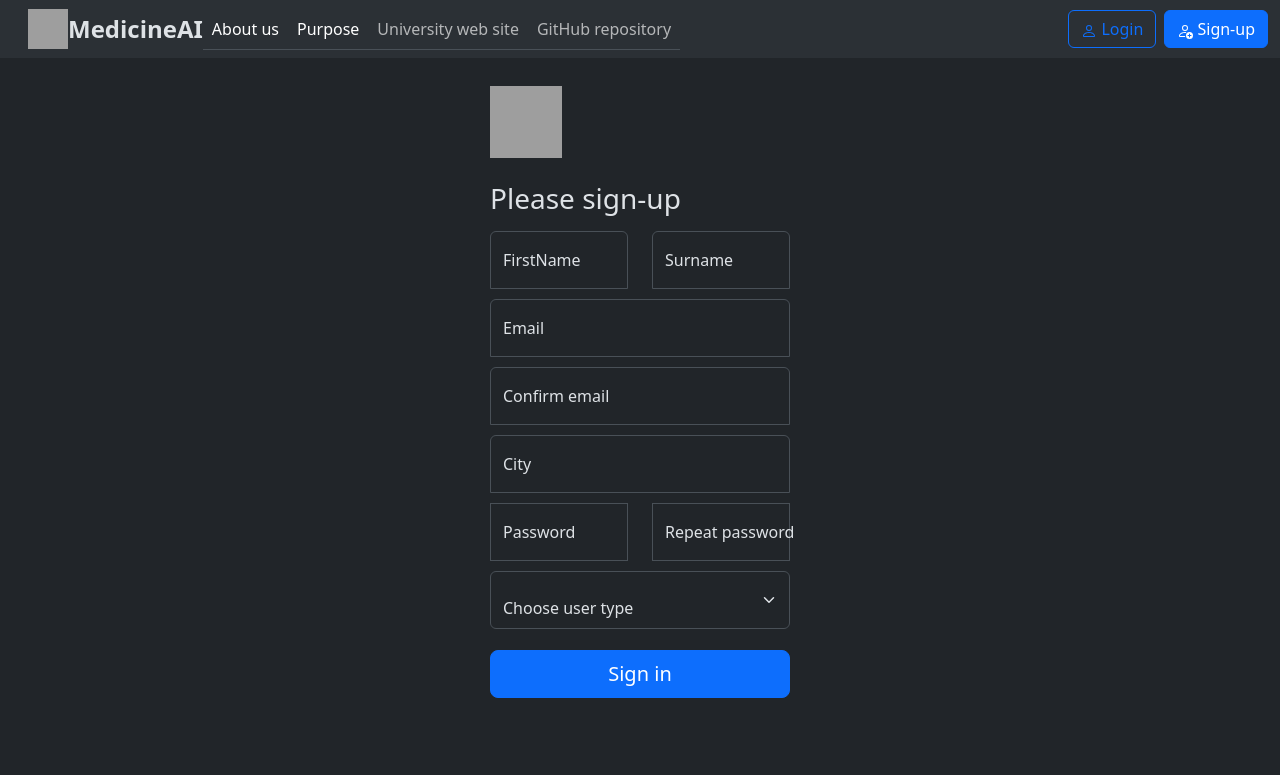
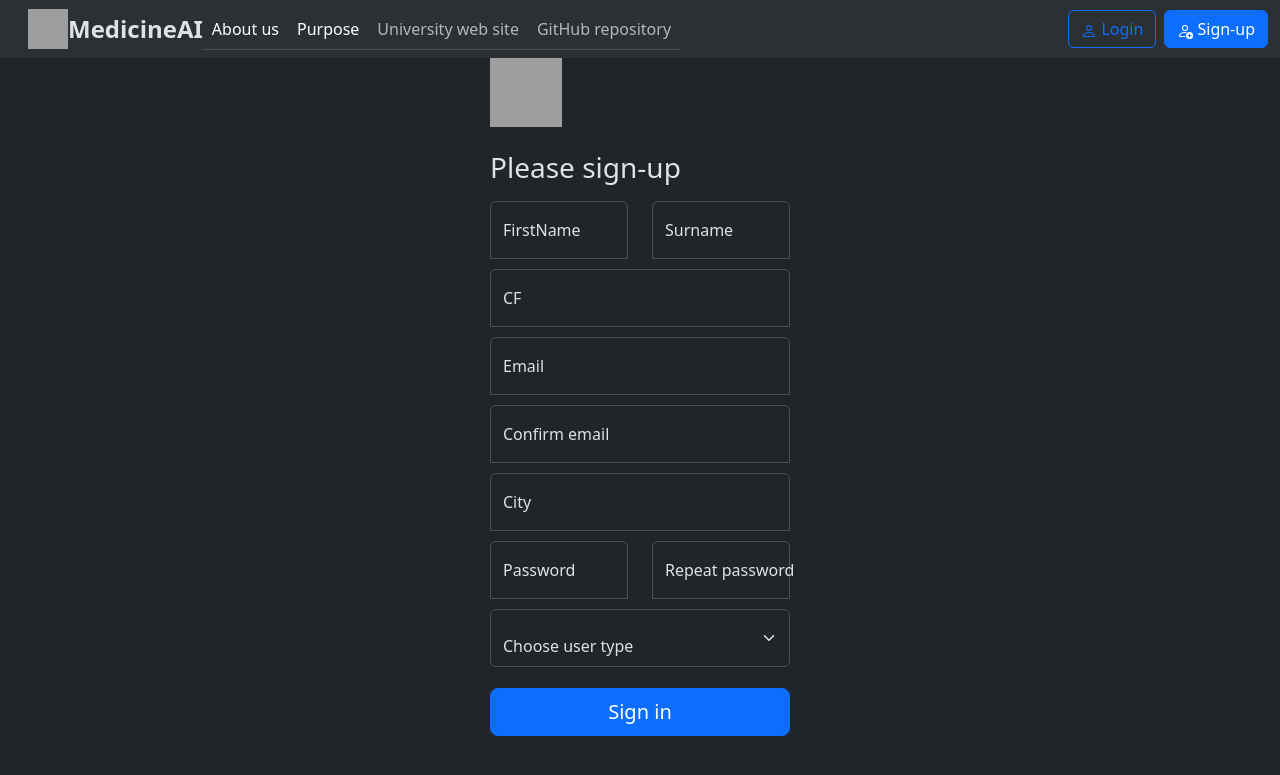
Before and after one commit to GiuseppeTimpano/Bio-signal-imaging-webapp, a Flask app: page /signup.html in a window 1280 px wide. Shown: the top 775 px of the page. Run offline with Flask 3, Linux system fonts and the light colour scheme; some libraries are stand-ins or nearby versions; grey boxes are pictures that could not be loaded.

Commit message:
signup flask

```diff
--- a/flask_app/app.py
+++ b/flask_app/app.py
@@ -23,7 +23,7 @@ def login():
             return redirect(url_for('home'))
         else:
             flash('Login Unsuccessful. Please check username and password', 'danger')
-            return redirect(url_for('home'))
+            return redirect(url_for('login'))
     return render_template('login.html', title='Login', form=form, name=session.get('name'))
 
 @app.route("/signup.html")
--- a/flask_app/forms.py
+++ b/flask_app/forms.py
@@ -15,6 +15,10 @@ class SignUpForm(FlaskForm):
                        validators=[DataRequired()])
     surname = StringField('Surname',
                           validators=[DataRequired()])
+    city = StringField('City',
+                       validators=[DataRequired()])
+    CF = StringField('CF',
+                     validators=[DataRequired()])
     email = StringField('Email',
                         validators=[DataRequired(), Email()])
     confirm_email = StringField('Confirm Email',
--- a/flask_app/templates/signup.html
+++ b/flask_app/templates/signup.html
@@ -27,7 +27,7 @@
             </div>
             <div class="col">
                 <div class="form-floating">
-                    {{ form.surname(class="form-control", id="floatingInput", placeholder="Surname") }}
+                    {{ form.surname(type="text", class="form-control", id="floatingInput", placeholder="Surname") }}
                     <label for="floatingInput">Surname</label>
                     {% if form.surname.erros %}
                         {{ form.surname(class="form-controll is-invalid") }}
@@ -44,8 +44,16 @@
         <div class="row">
             <div class="col">
                 <div class="form-floating">
-                    {{ form.surname(class="form-control", id="floatingInput", placeholder="youremail@example.com") }}
-                    <label for="floatingInput">Email</label>
+                    {{ form.CF(type="text", class="form-control", id="floatingInput", placeholder="CF") }}
+                    <label for="floatingInput">CF</label>
+                    {% if form.CF.errors %}
+                        {{ form.CF(class="form-control is-invalid") }}
+                    <div class="invalid-feedback">
+                        {% for error in form.CF.errors %}
+                            <span> {{ error }}</span>
+                        {% endfor %}
+                    </div>
+                    {% endif %}
                 </div>
             </div>
         </div>
@@ -53,8 +61,33 @@
         <div class="row">
             <div class="col">
                 <div class="form-floating">
-                    <input type="email" class="form-control" id="floatingPassword" placeholder="youremail@example.com">
+                    {{ form.email(type="email", class="form-control", id="floatingInput", placeholder="youremail@example.com") }}
+                    <label for="floatingInput">Email</label>
+                    {% if form.email.errors %}
+                        {{ form.email(class="form-control is-invalid") }}
+                    <div class="invalid-feedback">
+                        {% for error in form.email.errors %}
+                            <span> {{ error }}</span>
+                        {% endfor %}
+                    </div>
+                    {% endif %}
+                </div>
+            </div>
+        </div>
+
+        <div class="row">
+            <div class="col">
+                <div class="form-floating">
+                    {{ form.confirm_email(type="email", class="form-control", id="floatingPassword", placeholder="youremail@example.com") }}
                     <label for="floatingPassword">Confirm email</label>
+                    {% if form.confirm_email.errors %}
+                        {{ form.confirm_email(class="form-control is-invalid") }}
+                    <div class="invalid-feedback">
+                        {% for error in form.confirm_email.errors %}
+                            <span> {{ error }}</span>
+                        {% endfor %}
+                    </div>
+                    {% endif %}
                 </div>
              </div>
         </div>
@@ -62,8 +95,16 @@
         <div class="row">
             <div class="col">
                 <div class="form-floating">
-                    <input type="text" class="form-control" id="floatingInput" placeholder="City">
+                    {{ form.city(type="email", class="form-control", id="floatingPassword", placeholder="Your City") }}
                     <label for="floatingPassword">City</label>
+                    {% if form.city.errors %}
+                        {{ form.city(class="form-control is-invalid") }}
+                    <div class="invalid-feedback">
+                        {% for error in form.city.errors %}
+                            <span> {{ error }}</span>
+                        {% endfor %}
+                    </div>
+                    {% endif %}
                 </div>
             </div>
         </div>
@@ -71,14 +112,30 @@
         <div class="row">
             <div class="col">
                 <div class="form-floating">
-                    <input type="password" class="form-control" id="floatingPassword" placeholder="Password">
+                    {{ form.password(type="email", class="form-control", id="floatingPassword", placeholder="Password") }}
                     <label for="floatingPassword">Password</label>
+                    {% if form.password.errors %}
+                        {{ form.password(class="form-control is-invalid") }}
+                    <div class="invalid-feedback">
+                        {% for error in form.password.errors %}
+                            <span> {{ error }}</span>
+                        {% endfor %}
+                    </div>
+                    {% endif %}
                 </div>
             </div>
             <div class="col">
                 <div class="form-floating">
-                    <input type="password" class="form-control" id="floatingPassword" placeholder="Repeat password">
+                    {{ form.confirm_password(type="email", class="form-control", id="floatingPassword", placeholder="Reapeat password") }}
                     <label for="floatingPassword">Repeat password</label>
+                    {% if form.confirm_password.errors %}
+                        {{ form.confirm_password(class="form-control is-invalid") }}
+                    <div class="invalid-feedback">
+                        {% for error in form.confirm_password.errors %}
+                            <span> {{ error }}</span>
+                        {% endfor %}
+                    </div>
+                    {% endif %}
                 </div>
             </div>
         </div>
```
